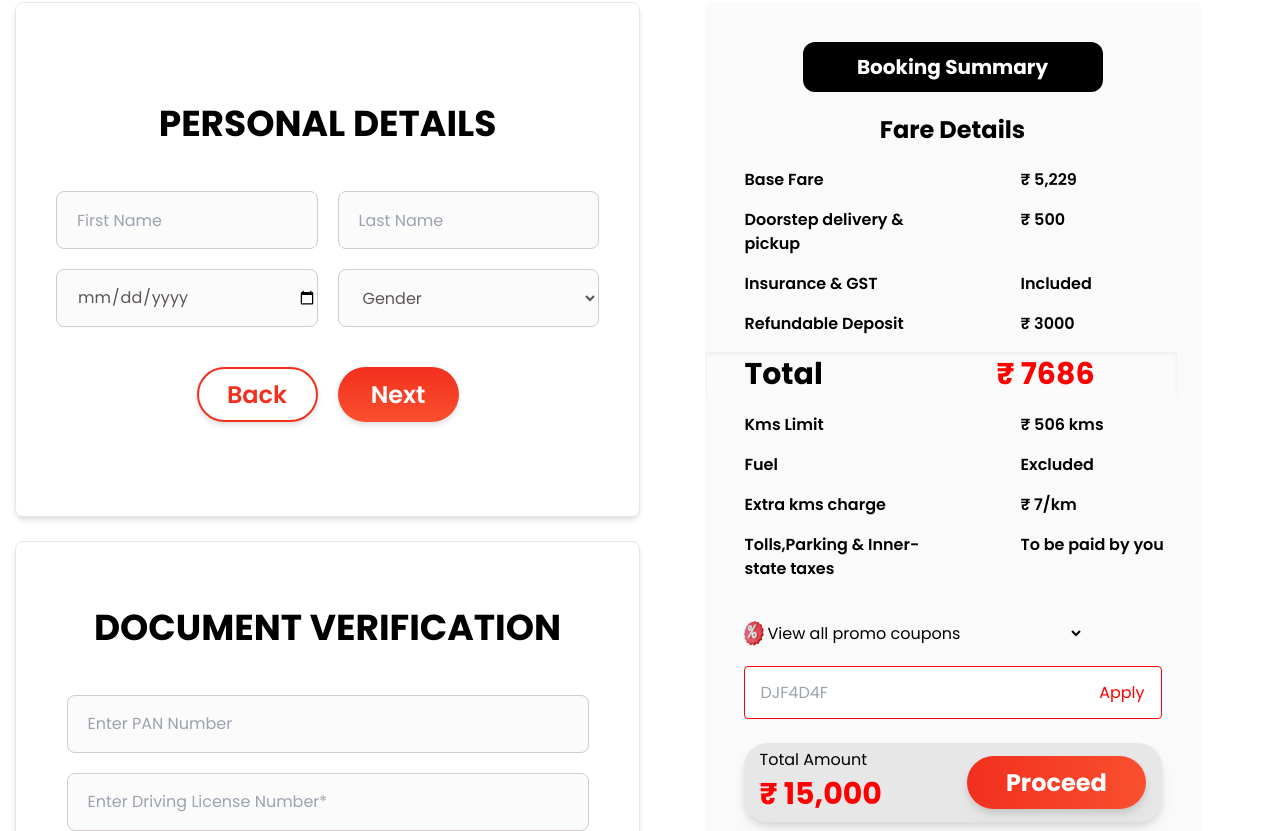
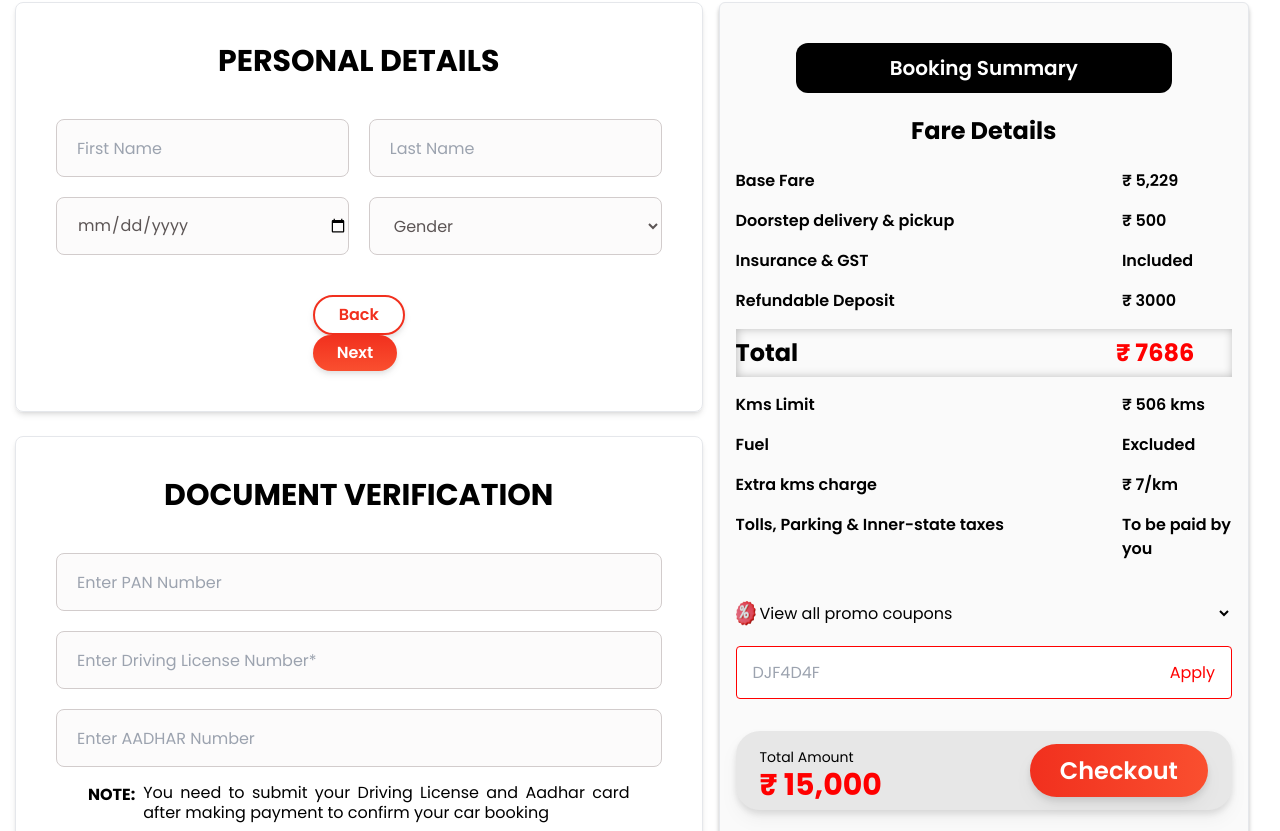
Before and after one commit to CabMe-Epic/cabme-website, a Next.js app: page /personal-details in a window 1280 px wide. Shown: the part 269-1100 px from the top of the page. Built offline with nearby package versions, Linux system fonts and the light colour scheme.

Commit message:
personal details

```diff
--- a/src/app/(pages)/personal-details/page.tsx
+++ b/src/app/(pages)/personal-details/page.tsx
@@ -44,12 +44,12 @@ const PersonalDetails = (props: any) => {
                 </div>
                 {/*  */}
 
-                <div className='grid grid-cols-1 sm:grid-cols-2 gap-0 mt-10'>
+                <div className='grid grid-cols-1 sm:grid-cols-[55%_45%] gap-0 mt-10'>
 
                     <section className='mx-auto'>
-                        <div className='my-6 h-[480px] sm:h-[515px] p-6 sm:p-10 border flex flex-col items-center justify-center gap-10 rounded-lg shadow-md w-[390px] sm:w-full mx-auto'>
+                        <div className='my-6 p-6 sm:p-10 border flex flex-col items-center sm:gap-10 gap-4 rounded-lg shadow-md w-[390px] sm:w-full mx-auto'>
                             <div className=''>
-                                <h1 className="text-[24px] sm:text-[36px] font-bold">PERSONAL DETAILS</h1>
+                                <h1 className="text-[24px] sm:text-3xl font-bold">PERSONAL DETAILS</h1>
                             </div>
                             <div className="grid grid-cols-1 sm:grid-cols-2 gap-2 sm:gap-5 w-full">
                                 <InputField type="text" className=" " placeholder="First Name" />
@@ -62,38 +62,38 @@ const PersonalDetails = (props: any) => {
                                 </select>
                             </div>
 
-                            <div className="flex flex-row gap-5 items-center">
+                            <div className="flex flex-row gap-5 items-center sm:block hidden">
                                 <ThemeButton text="Back"
-                                    className='w-[121px] h-[55px] flex  flex-row justify-center items-center font-semibold !drop-shadow-md !rounded-full !text-center text-[24px] !text-[#F1301E] !border-[#F1301E] border-2 !bg-[#fff]' />
+                                    className='flex px-12 flex-row justify-center items-center font-semibold !drop-shadow-md !rounded-full !text-center text-md !text-[#F1301E] !border-[#F1301E] border-2 !bg-[#fff]' />
 
-                                <ThemeButton text="Next" className='w-[121px] h-[55px] flex  flex-row justify-center items-center font-semibold !drop-shadow-md !rounded-full !text-center bg-gradient-to-b text-[24px] from-[#F1301E] to-[#FA4F2F]' />
+                                <ThemeButton text="Next" className='flex px-12 flex-row justify-center items-center font-semibold !drop-shadow-md !rounded-full !text-center bg-gradient-to-b text-md from-[#F1301E] to-[#FA4F2F]' />
                             </div>
 
                         </div>
                         {/*  */}
-                        <div className='my-6 w-[390px] h-[460px] sm:w-full sm:h-[515px] sm:p-10 border flex flex-col items-center justify-center gap-6 sm:gap-10 rounded-lg shadow-md mx-auto'>
+                        <div className='my-6 sm:w-full sm:p-10 border flex flex-col items-center rounded-lg shadow-md sm:mx-auto mx-4 p-4'>
                             <div className=''>
-                                <h1 className="text-[24px] sm:text-[36px] font-bold">DOCUMENT VERIFICATION</h1>
+                                <h1 className="text-[24px] sm:text-3xl font-bold sm:mb-10 mb-6">DOCUMENT VERIFICATION</h1>
                             </div>
-                            <div className="grid grid-cols-1 gap-2 sm:gap-5">
-                                <InputField type="text" className="!w-[340px] sm:!w-[522px] " placeholder="Enter PAN Number" />
-                                <InputField type="text" className="!w-[340px] sm:!w-[522px]" placeholder="Enter Driving License Number*" />
-                                <InputField type="text" className="!w-[340px] sm:!w-[522px]" placeholder="Enter AADHAR Number" />
+                            <div className="grid grid-cols-1 gap-2 sm:gap-5 w-full">
+                                <InputField type="text" placeholder="Enter PAN Number" />
+                                <InputField type="text" placeholder="Enter Driving License Number*" />
+                                <InputField type="text" placeholder="Enter AADHAR Number" />
                             </div>
 
-                            <div className="flex flex-row gap-2 items-start px-8 sm:px-2">
+                            <div className="flex flex-row gap-2 items-start sm:px-8 sm:px-2 mt-4 mb-4">
                                 <span className='text-[#000000] font-bold text-[16px]'>NOTE:</span>
-                                <p className="text-[16px] text-justify">You need to submit your Driving License and Aadhar card after making payment to confirm your car booking</p>
+                                <p className="sm:text-[16px] text-sm text-justify">You need to submit your Driving License and Aadhar card after making payment to confirm your car booking</p>
                             </div>
                         </div>
                         {/*  */}
-                        <div className='my-6 w-[390px] h-[345px] sm:w-full sm:h-fit p-6 sm:p-10 border flex  flex-col items-center justify-center gap-10 rounded-lg shadow-md '>
+                        <div className='my-6 h-[345px] sm:w-full sm:h-fit p-6 sm:p-10 border flex  flex-col items-center justify-center gap-10 rounded-lg shadow-md mx-4 sm:mx-0'>
                             <div className=''>
-                                <h1 className=" text-[24px] sm:text-[36px] font-bold">DELIVERY ADDRESS</h1>
+                                <h1 className=" text-[24px] sm:text-3xl font-bold">DELIVERY ADDRESS</h1>
                             </div>
-                            <div className="grid grid-cols-1 gap-2 sm:gap-5">
-                                <InputField type="text" placeholder="Enter Address" className="sm:w-[520px]" />
-                                <div className="grid grid-cols-2 gap-2 sm:gap-5">
+                            <div className="grid grid-cols-1 gap-2 sm:gap-5 w-full">
+                                <InputField type="text" placeholder="Enter Address" className="mb-4" />
+                                <div className="grid grid-cols-2 gap-2 sm:gap-5 w-full">
                                     <InputField type="text" className=" " placeholder="State" />
                                     <InputField type="text" className="" placeholder="Pincode" />
                                 </div>
@@ -102,99 +102,98 @@ const PersonalDetails = (props: any) => {
 
                             <div className="flex flex-row gap-5 items-start px-2">
                                 <ThemeButton text="Back"
-                                    className='w-[121px] h-[55px] flex  flex-row justify-center items-center font-semibold !drop-shadow-md !rounded-full !text-center text-[24px] !text-[#F1301E] !border-[#F1301E] border-2 !bg-[#fff]' />
+                                    className='px-12 flex  flex-row justify-center items-center font-semibold !drop-shadow-md !rounded-full !text-center text-md !text-[#F1301E] !border-[#F1301E] border-2 !bg-[#fff]' />
 
-                                <ThemeButton text="Next" className='w-[121px] h-[55px] flex  flex-row justify-center items-center font-semibold !drop-shadow-md !rounded-full !text-center bg-gradient-to-b text-[24px] from-[#F1301E] to-[#FA4F2F]' />
+                                <ThemeButton text="Next" className='px-12 flex  flex-row justify-center items-center font-semibold !drop-shadow-md !rounded-full !text-center bg-gradient-to-b text-md from-[#F1301E] to-[#FA4F2F]' />
                             </div>
 
                         </div>
 
                     </section>
 
-                    <section className="mx-auto">
-                        <main className=" flex  flex-col items-center bg-[#FAFAFA] py-10 my-6 w-[390px] sm:w-full rounded-md">
-                            <div className='w-[346px] sm:w-[300px] h-[50px] bg-black text-white font-bold text-[20px] flex  justify-center items-center rounded-xl'>
-                                <span className="text-center text-md">Booking Summary</span>
+                    <section className='px-4'>
+                        <main className="flex flex-col items-center bg-[#FAFAFA] py-10 my-6 rounded-md p-4 shadow-custom-shadow border">
+                            <div className='w-[280px] sm:w-[376px] h-[50px] bg-black text-white font-semibold text-[18px] sm:text-[20px] flex justify-center items-center rounded-xl'>
+                                <span className="text-center">Booking Summary</span>
                             </div>
                             <div className="m-auto my-5">
-                                <span className="font-bold text-[24px]">
+                                <span className="font-bold text-md sm:text-[24px]">
                                     Fare Details
                                 </span>
                             </div>
                             <div className="grid grid-cols-1 items-start justify-center gap-4 font-semibold">
-                                <div className="grid grid-cols-2 gap-14  justify-center">
-                                    <span className="w-[120px] sm:w-[180px] ml-10">Base Fare</span>
-                                    <span className="w-[120px] sm:w-[180px] ml-10">₹ 5,229</span>
+                                <div className="grid sm:grid-cols-[3fr_1fr] grid-cols-[2fr_1fr] gap-4 sm:gap-14 justify-center">
+                                    <span className=" ">Base Fare</span>
+                                    <span className=" ">₹ 5,229</span>
                                 </div>
 
-                                <div className="grid grid-cols-2 gap-14  justify-center">
-                                    <span className="w-[120px] sm:w-[180px] ml-10">Doorstep delivery & pickup</span>
-                                    <span className="w-[120px] sm:w-[180px] ml-10">₹ 500</span>
+                                <div className="grid sm:grid-cols-[3fr_1fr] grid-cols-[2fr_1fr] gap-4 sm:gap-14 justify-center">
+                                    <span className="  ">Doorstep delivery & pickup</span>
+                                    <span className="  ">₹ 500</span>
                                 </div>
 
-                                <div className="grid grid-cols-2 gap-14  justify-center">
-                                    <span className="w-[120px] sm:w-[180px] ml-10">Insurance & GST</span>
-                                    <span className="w-[120px] sm:w-[180px] ml-10">Included</span>
+                                <div className="grid sm:grid-cols-[3fr_1fr] grid-cols-[2fr_1fr] gap-4 sm:gap-14 justify-center">
+                                    <span className="  ">Insurance & GST</span>
+                                    <span className="  ">Included</span>
                                 </div>
 
-                                <div className="grid grid-cols-2 gap-14  justify-center">
-                                    <span className="w-[120px] sm:w-[180px] ml-10">Refundable Deposit</span>
-                                    <span className="w-[120px] sm:w-[180px] ml-10">₹ 3000</span>
+                                <div className="grid sm:grid-cols-[3fr_1fr] grid-cols-[2fr_1fr] gap-4 sm:gap-14 justify-center">
+                                    <span className="  ">Refundable Deposit</span>
+                                    <span className="  ">₹ 3000</span>
                                 </div>
 
-                                <div className="grid grid-cols-2 w-fit gap-8 justify-center shadow-inner font-bold text-[30px]">
-                                    <span className="w-[120px] sm:w-[180px] ml-10">Total</span>
-                                    <span className="w-[120px] sm:w-[180px] ml-10 text-[#ff0000]">₹ 7686</span>
+                                <div className="grid sm:grid-cols-[3fr_1fr] grid-cols-[2fr_1fr] gap-4 sm:gap-8 justify-center shadow-custom-inner font-bold text-lg py-2 sm:text-2xl">
+                                    <span className="  ">Total</span>
+                                    <span className="   text-[#ff0000]">₹ 7686</span>
                                 </div>
 
-                                <div className="grid grid-cols-2 gap-14  justify-center">
-                                    <span className="w-[120px] sm:w-[180px] ml-10">Kms Limit</span>
-                                    <span className="w-[120px] sm:w-[180px] ml-10">₹ 506 kms</span>
+                                <div className="grid sm:grid-cols-[3fr_1fr] grid-cols-[2fr_1fr] gap-4 sm:gap-14 justify-center">
+                                    <span className="  ">Kms Limit</span>
+                                    <span className="  ">₹ 506 kms</span>
                                 </div>
 
-                                <div className="grid grid-cols-2 gap-14  justify-center">
-                                    <span className="w-[120px] sm:w-[180px] ml-10">Fuel</span>
-                                    <span className="w-[120px] sm:w-[180px] ml-10">Excluded</span>
+                                <div className="grid sm:grid-cols-[3fr_1fr] grid-cols-[2fr_1fr] gap-4 sm:gap-14 justify-center">
+                                    <span className="  ">Fuel</span>
+                                    <span className="  ">Excluded</span>
                                 </div>
 
-                                <div className="grid grid-cols-2 gap-14  justify-center">
-                                    <span className="w-[120px] sm:w-[180px] ml-10">Extra kms charge</span>
-                                    <span className="w-[120px] sm:w-[180px] ml-10">₹ 7/km</span>
+                                <div className="grid sm:grid-cols-[3fr_1fr] grid-cols-[2fr_1fr] gap-4 sm:gap-14 justify-center">
+                                    <span className="  ">Extra kms charge</span>
+                                    <span className="  ">₹ 7/km</span>
                                 </div>
 
-                                <div className="grid grid-cols-2 gap-14  justify-center">
-                                    <span className="w-[120px] sm:w-[180px] ml-10">Tolls,Parking & Inner-state taxes</span>
-                                    <span className="w-[120px] sm:w-[180px] ml-10">To be paid by you</span>
+                                <div className="grid sm:grid-cols-[3fr_1fr] grid-cols-[2fr_1fr] gap-4 sm:gap-14 justify-center">
+                                    <span className="  ">Tolls, Parking & Inner-state taxes</span>
+                                    <span className="  ">To be paid by you</span>
                                 </div>
                             </div>
-                            <div className="m-auto">
-
-                                <span className="flex flex-row my-5 mt-10 w-[340px]">
+                            <div className="w-full flex flex-col items-center">
+                                <span className="flex flex-row my-5 mt-10 w-full">
                                     <Image src="/png/offer.png" width={20} height={20} alt="offer" />
-                                    <select name="offer" id="offer" className="border-0 outline-0 bg-transparent sm:w-full w-[305px]">
+                                    <select name="offer" id="offer" className="border-0 outline-0 bg-transparent sm:w-full">
                                         <option value="View all promo coupons">View all promo coupons</option>
                                     </select>
                                 </span>
 
-                                <div className=" w-[340px] sm:w-[418px]  h-[53px] flex  flex-row justify-center border-[1.5px] border-[#ff0000] rounded item-center bg-white px-4">
-                                    <input type="text" placeholder="DJF4D4F" className="w-[100%] border-0 outline-none pr-4 text-[#888787]" />
+                                <div className=" h-[53px] flex flex-row justify-center border-[1.5px] border-[#ff0000] rounded items-center bg-white px-4 w-full">
+                                    <input type="text" placeholder="DJF4D4F" className="w-full border-0 outline-none pr-4 text-[#888787]" />
                                     <button className="text-[#ff0000]">Apply</button>
                                 </div>
 
-                                <div className="my-6 h-[79px] drop-shadow-lg bg-[#E7E7E7] flex  flex-row items-center justify-between px-4 py-5 rounded-3xl">
-                                    <div className="flex flex-col">
-                                        <span>Total Amount</span>
-                                        <span className="text-[#ff0000] p-0 text-[30px] font-bold">₹ 15,000</span>
+                                <div className="mt-8 mb-6 h-[79px] drop-shadow-lg bg-[#E7E7E7] xs:px-6 flex flex-row items-center justify-between px-4 py-5 rounded-3xl w-full">
+                                    <div className="flex flex-col items-start gap-2">
+                                        <div className='text-sm'>Total Amount</div>
+                                        <div className="text-[#ff0000] p-0 text-[24px] sm:text-[30px] text-sm nowrap font-bold">₹ 15,000</div>
                                     </div>
                                     <div>
-                                        <button className="bg-gradient-to-r from-[#F1301E] to-[#FA4F2F] text-[24px] font-bold text-white w-[178.31px] h-[53.08px] rounded-full drop-shadow-lg">Proceed</button>
+                                        <button className="bg-gradient-to-r from-[#F1301E] to-[#FA4F2F] xs:text-[20px] text-md sm:text-[24px] font-semibold text-white sm:w-[150px] w-[110px] sm:w-[178.31px] xs:h-[45px] h-[36px] sm:h-[53.08px] rounded-full drop-shadow-lg">Checkout</button>
                                     </div>
                                 </div>
 
                             </div>
-                            <div className="flex flex-col items-center border-[1.5px] w-[340px] sm:w-[423px] py-2 rounded-3xl border-[#ff0000] cursor-pointer">
-                                <span className="font-bold text-[20px]">Pay ₹10,000 Now</span>
-                                <span className="text-[#ff0000] font-bold text-[20px]">Balance on Delivery</span>
+                            <div className="flex flex-col items-center border-[1.5px] w-full sm:w-[423px] py-2 rounded-3xl border-[#ff0000] cursor-pointer">
+                                <span className="font-bold text-[18px] sm:text-[20px]">Pay ₹10,000 Now</span>
+                                <span className="text-[#ff0000] font-semibold text-[18px] sm:text-[20px]">Balance on Delivery</span>
                             </div>
                         </main>
                     </section>
```
